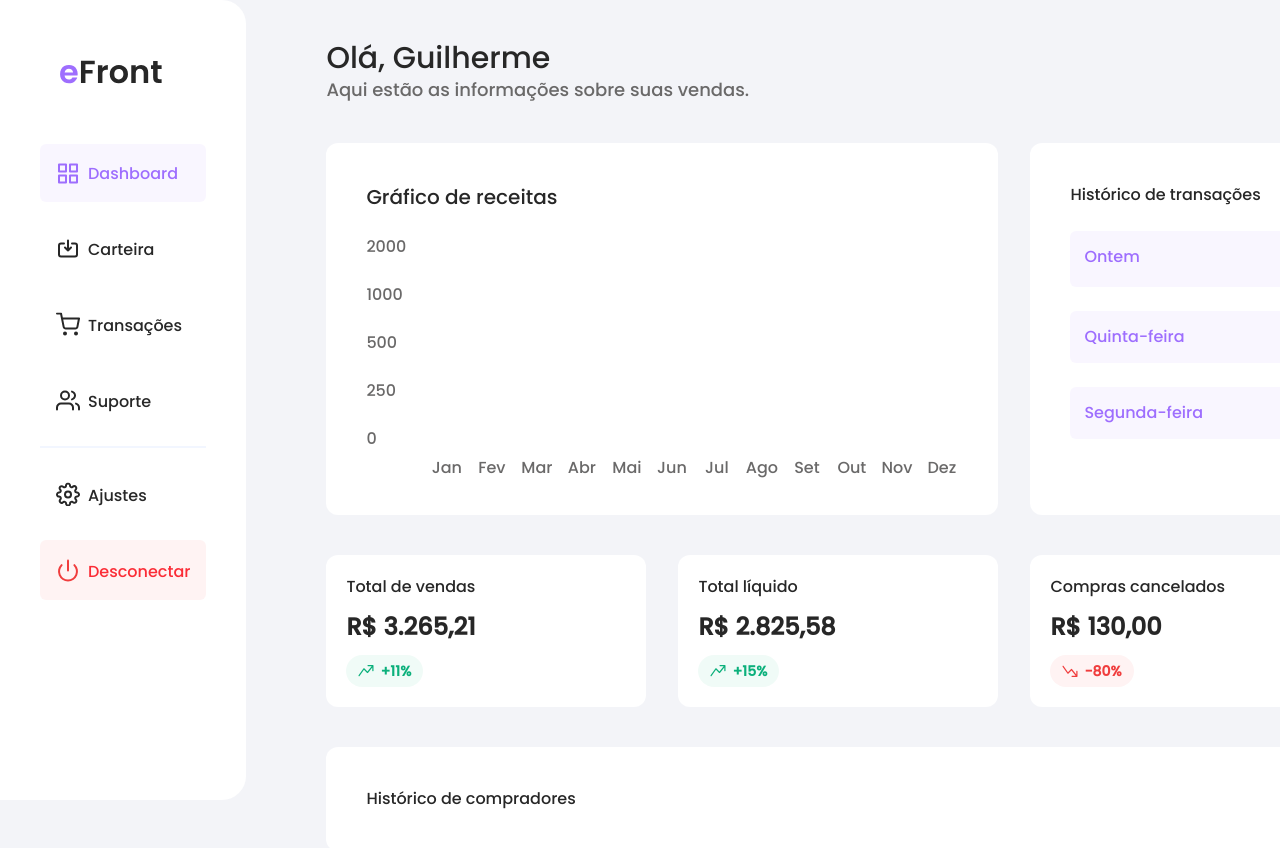
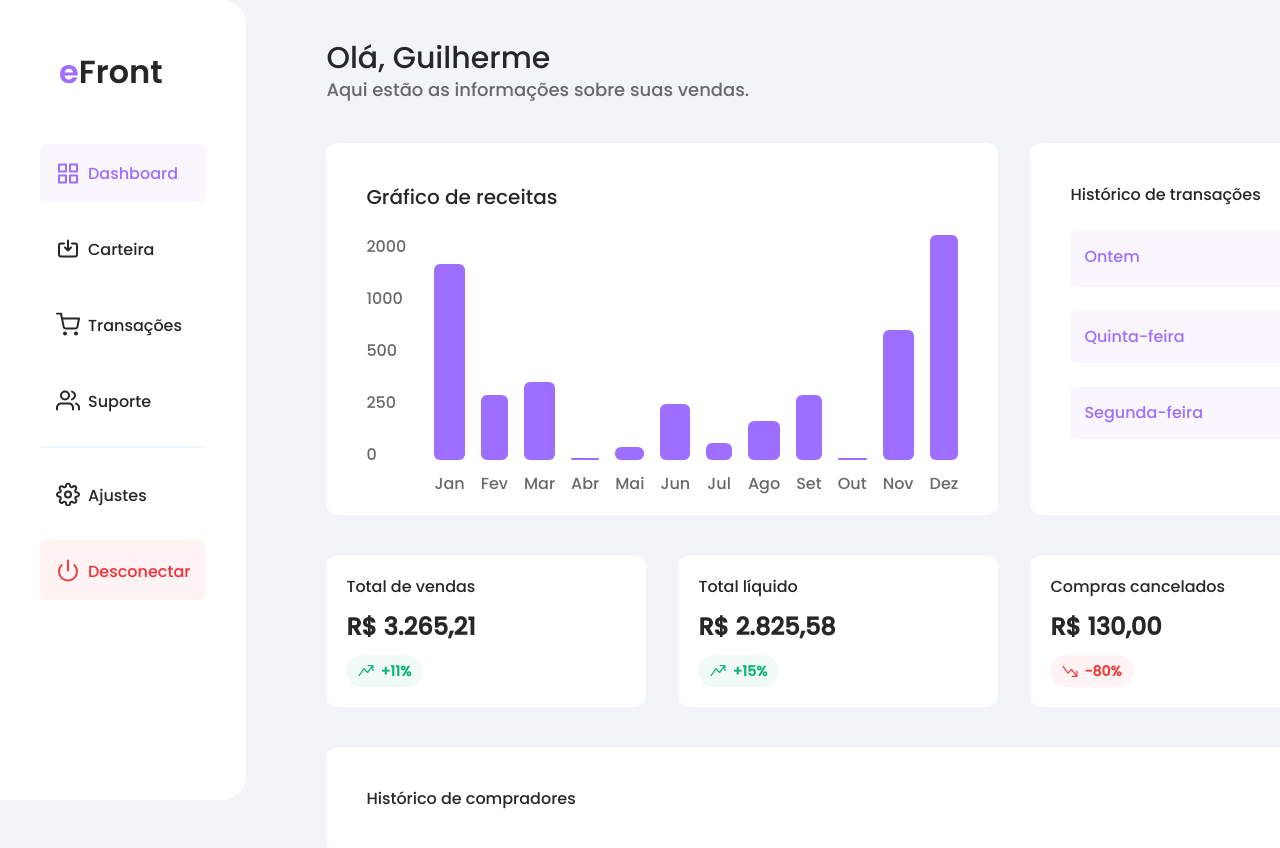
Before and after one commit to Guilherme-V-Rocha/sales-dashboard, a Next.js app: page /dashboard in a window 1280 px wide. Shown: the top 848 px of the page. Built offline with nearby package versions, Linux system fonts and the light colour scheme.

Commit message:
create dinamic graph bar

```diff
--- a/src/app/dashboard/revenue-chart/index.tsx
+++ b/src/app/dashboard/revenue-chart/index.tsx
@@ -13,33 +13,35 @@ const graphData = [
   { month: 'Dez', value: 2000 },
 ]
 
+const params = [2000, 1000, 500, 250, 0]
+
 export function RevenueChart() {
   const dataProcess = graphData.map((item) => ({
     ...item,
-    percentual: ((item.value / 2000) * 100).toFixed(1) + '%',
+    percentual:
+      (item.value / Math.max(...graphData.map((a) => a.value))) * 100 + '%',
   }))
 
   return (
-    <div className="rounded-[0.75rem] p-10 w-full bg-white ">
+    <div className="rounded-[0.75rem] p-10 w-full overflow-hidden bg-white ">
       <p className="text-xl">Gráfico de receitas</p>
 
-      <div className="flex gap-6 mt-6 h-[84%]">
-        <div className="text-gray10 flex flex-col gap-6">
-          <p>2000</p>
-          <p>1000</p>
-          <p>500</p>
-          <p>250</p>
-          <p>0</p>
+      <div className="flex gap-7 mt-6 h-full">
+        <div className="text-gray10 flex flex-col justify-between h-[79.5%]">
+          {params.map((value) => (
+            <p key={value.toString()}>{value}</p>
+          ))}
         </div>
 
-        <div className="flex text-gray10 gap-3 justify-between w-full h-auto">
+        <div className="flex text-gray10 gap-4 w-full overflow-x-auto h-[89.5%]">
           {dataProcess.map(({ month, percentual }) => (
             <div
               key={month}
               className="flex flex-col h-full justify-end-safe items-center-safe w-[8.4%] gap-3"
             >
               <div
-                className={`h-[${percentual}] bg-brandColor rounded-md w-full}`}
+                style={{ height: percentual }}
+                className="bg-brandColor rounded-md w-full"
               />
               <p>{month}</p>
             </div>
```
